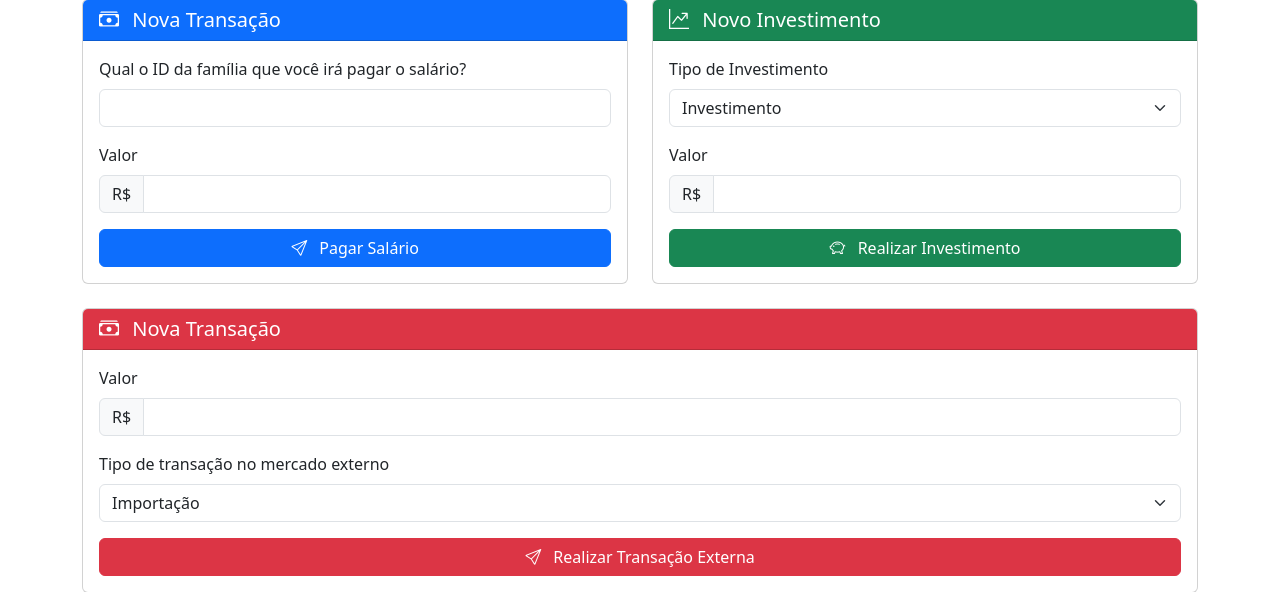
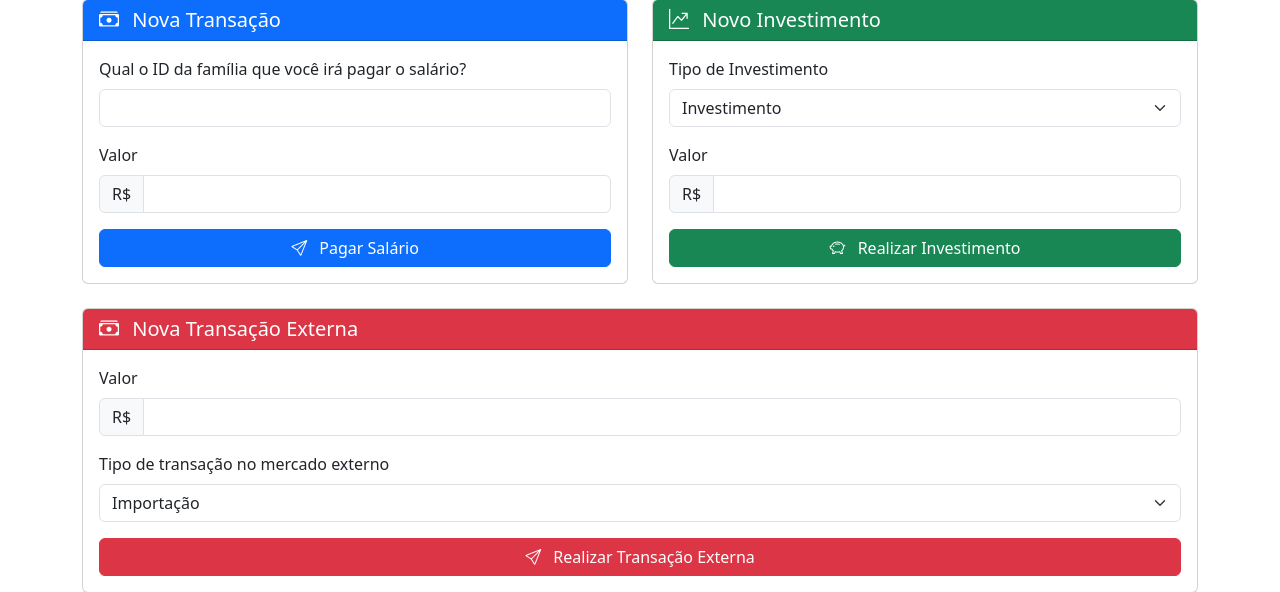
Before and after one commit to gab3mioni/sistemaFluxoRenda, a PHP site: page /app/views/empresa.php in a window 1280 px wide. Shown: the part 346-938 px from the top of the page. Run offline with PHP 8.4, Linux system fonts and the light colour scheme; the template is opened without the code that fills it, so the values that code supplies are empty.

Commit message:
refactor: Alteração no texto

```diff
--- a/app/views/empresa.php
+++ b/app/views/empresa.php
@@ -153,7 +153,7 @@
                 <div class="card-header bg-danger text-white">
                     <h5 class="card-title mb-0">
                         <i class="bi bi-cash-stack me-2"></i>
-                        Nova Transação
+                        Nova Transação Externa
                     </h5>
                 </div>
                 <div class="card-body">
```
